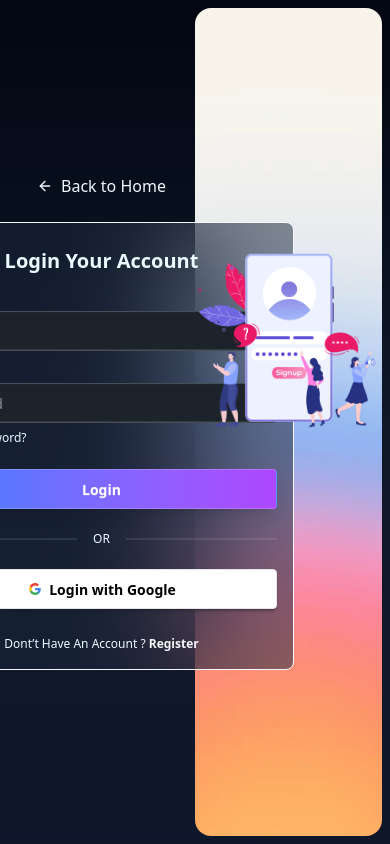
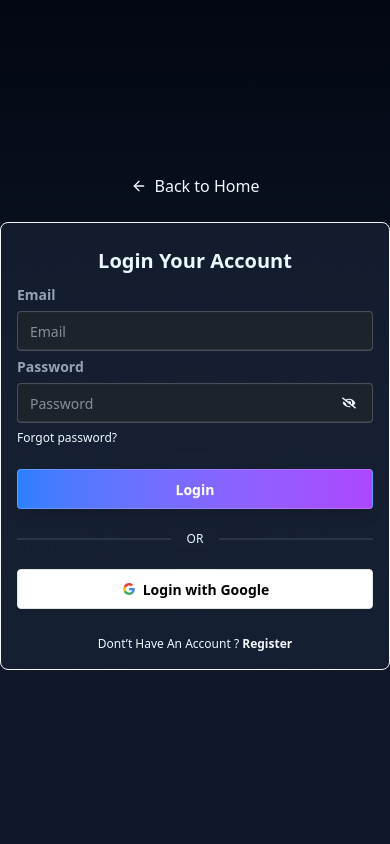
Before and after one commit to purnadebpaul64/cascade-blog-client, a React (Vite) app: page /auth in a window 390 px wide. Built offline with nearby package versions, Linux system fonts and the light colour scheme.

Commit message:
auth responsive added

```diff
--- a/src/Components/AuthComponents/Login.jsx
+++ b/src/Components/AuthComponents/Login.jsx
@@ -27,7 +27,7 @@ const Login = () => {
       </div>
       <form
         onSubmit={handleLogin}
-        className="fieldset backdrop-blur-3xl bg-slate-800/50 border-primary rounded-box w-sm border p-4"
+        className="fieldset backdrop-blur-3xl bg-slate-800/50 border-primary rounded-box w-screen md:w-sm border p-4"
       >
         <legend className="fieldset-legend justify-center text-xl font-bold">
           Login Your Account
--- a/src/Components/AuthComponents/Registration.jsx
+++ b/src/Components/AuthComponents/Registration.jsx
@@ -49,7 +49,7 @@ const Registration = () => {
       </div>
       <form
         onSubmit={handleRegister}
-        className="fieldset bg-base-200 border-primary rounded-box w-sm border p-4"
+        className="fieldset bg-base-200 border-primary rounded-box border p-4 w-screen md:w-sm"
       >
         <legend className="fieldset-legend justify-center text-xl font-bold">
           Create Account
--- a/src/Layouts/AuthLayout.jsx
+++ b/src/Layouts/AuthLayout.jsx
@@ -6,12 +6,12 @@ import Lottie from "lottie-react";
 
 const AuthLayout = () => {
   return (
-    <section className="grid grid-cols-2 bg-gradient-to-b from-gray-950 via-gray-900 to-slate-900 min-h-screen p-2">
-      <div className="clo-span-1 flex justify-center items-center">
+    <section className="grid grid-cols-1 md:grid-cols-2 bg-gradient-to-b from-gray-950 via-gray-900 to-slate-900 min-h-screen p-2">
+      <div className="col-span-1 flex justify-center items-center">
         <Outlet></Outlet>
       </div>
       <div
-        className="clo-span-1 bg-cover bg-center h-full w-full rounded-2xl flex justify-center items-center"
+        className="col-span-1 bg-cover bg-center h-full w-full rounded-2xl flex justify-center items-center hidden md:flex "
         style={{ backgroundImage: `url(${bgimg})` }}
       >
         <div className="w-100 h-100">
```
